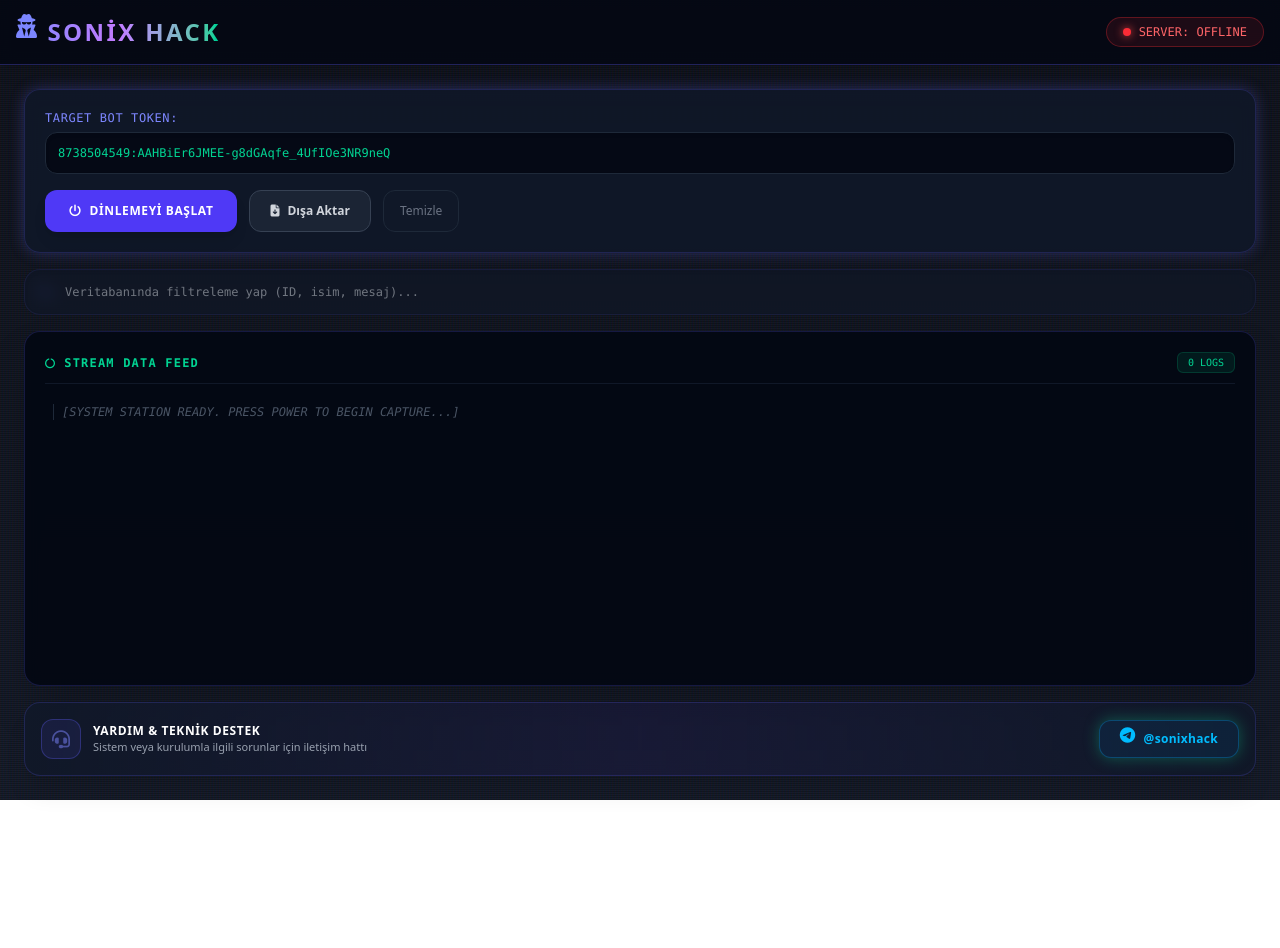
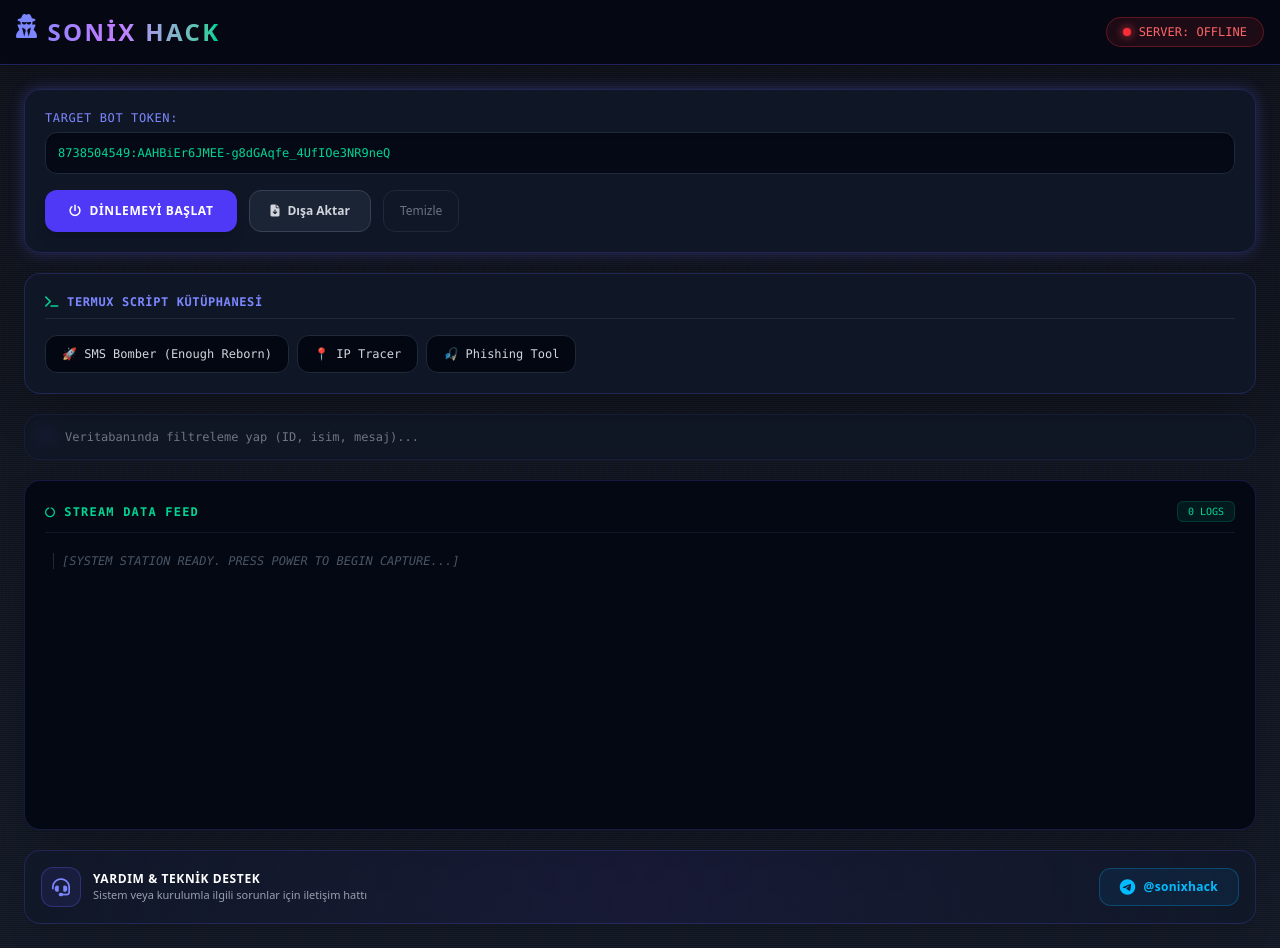
Before and after one commit to sshack-glitch/sshack, a plain HTML site: page index.html in a window 1280 px wide. Before the commit the page ends 800 px from the top, so only its background shows below. Drawn offline with nearby package versions, Linux system fonts and the light colour scheme.

Commit message:
Update index.html

```diff
--- a/index.html
+++ b/index.html
@@ -7,19 +7,8 @@
     <script src="https://cdn.jsdelivr.net/npm/@tailwindcss/browser@4"></script>
     <link rel="stylesheet" href="https://cdnjs.cloudflare.com/ajax/libs/font-awesome/6.4.0/css/all.min.css">
     <style>
-        /* Siber Parlama ve Özel Animasyonlar */
         .neon-glow {
             box-shadow: 0 0 15px rgba(99, 102, 241, 0.3);
-        }
-        .neon-glow-green {
-            box-shadow: 0 0 15px rgba(16, 185, 129, 0.4);
-        }
-        @keyframes pulse-fast {
-            0%, 100% { opacity: 1; }
-            50% { opacity: 0.3; }
-        }
-        .pulse-fast {
-            animation: pulse-fast 1s infinite;
         }
         /* Arka Plan Hareketli Matris Çizgileri */
         .bg-cyber {
@@ -37,14 +26,13 @@
             pointer-events: none;
         }
 
-        /* 📱 MOBİL KAYDIRMA ÇÖZÜMÜ (SCROLL FIX) */
+        /* 📱 MOBİL KAYDIRMA ÇÖZÜMÜ */
         .scrollable-terminal {
             overflow-y: auto !important;
-            -webkit-overflow-scrolling: touch !important; /* iOS ve Android webview akıcılığı */
-            touch-action: pan-y !important; /* Sadece dikey kaydırmaya izin ver */
+            -webkit-overflow-scrolling: touch !important;
+            touch-action: pan-y !important;
         }
 
-        /* İnce Kaydırma Çubuğu Tasarımı */
         .scrollable-terminal::-webkit-scrollbar {
             width: 6px;
         }
@@ -59,7 +47,6 @@
 </head>
 <body class="bg-cyber text-gray-100 font-sans min-h-screen flex flex-col">
 
-    <!-- Navbar -->
     <nav class="bg-gray-950/80 backdrop-blur border-b border-indigo-500/30 p-4 shadow-lg z-10 relative">
         <div class="container mx-auto flex flex-col sm:flex-row justify-between items-center gap-4">
             <h1 class="text-2xl font-black tracking-widest text-transparent bg-clip-text bg-gradient-to-r from-indigo-400 via-purple-400 to-emerald-400 flex items-center gap-2">
@@ -73,10 +60,8 @@
         </div>
     </nav>
 
-    <!-- Ana İçerik -->
-    <div class="container mx-auto p-4 sm:p-6 flex-1 flex flex-col gap-4 z-10 relative">
+    <div class="container mx-auto p-4 sm:p-6 flex-1 flex flex-col gap-5 z-10 relative">
 
-        <!-- Üst Kontrol Paneli -->
         <div class="bg-gray-900/90 border border-indigo-500/20 p-5 rounded-2xl shadow-2xl neon-glow backdrop-blur flex flex-col gap-4">
             <div>
                 <label class="text-xs text-indigo-400 font-mono block mb-1.5 uppercase tracking-wider">Target Bot Token:</label>
@@ -87,7 +72,7 @@
                 <button onclick="toggleServer()" id="btn-listen" class="flex-1 sm:flex-initial bg-indigo-600 hover:bg-indigo-500 text-white text-xs font-bold px-6 py-3 rounded-xl shadow-lg transition duration-300 flex items-center justify-center gap-2 uppercase tracking-wider cursor-pointer">
                     <i class="fa-solid fa-power-off"></i> Dinlemeyi Başlat
                 </button>
-                <button onclick="downloadLogs()" class="bg-gray-800/80 hover:bg-gray-700 text-gray-300 text-xs font-semibold px-5 py-3 rounded-xl transition flex items-center justify-center gap-2 cursor-pointer border border-gray-700">
+                <button onclick="downloadLogs()" class="bg-gray-800/80 hover:bg-gray-700 text-gray-300 text-xs font-semibold px-5 py-3 rounded-xl transition flex items-center justify-center gap-2 border border-gray-700 cursor-pointer">
                     <i class="fa-solid fa-file-arrow-down"></i> Dışa Aktar
                 </button>
                 <button onclick="clearLogs()" class="bg-gray-900 hover:bg-red-900/30 hover:text-red-400 text-gray-500 text-xs px-4 py-3 rounded-xl transition border border-gray-800 cursor-pointer">
@@ -96,13 +81,39 @@
             </div>
         </div>
 
-        <!-- Canlı Arama Motoru -->
+        <div class="bg-gray-900/90 border border-indigo-500/20 p-5 rounded-2xl shadow-2xl backdrop-blur flex flex-col gap-4">
+            <h3 class="text-xs font-bold text-indigo-400 font-mono uppercase tracking-wider border-b border-gray-800 pb-2 flex items-center gap-2">
+                <i class="fa-solid fa-terminal text-emerald-400"></i> Termux Script Kütüphanesi
+            </h3>
+
+            <div class="flex flex-wrap gap-2">
+                <button onclick="getTermuxCode('sms')" class="bg-gray-950 hover:bg-indigo-950/40 border border-gray-800 hover:border-indigo-500/30 text-gray-300 text-xs px-4 py-2.5 rounded-xl font-mono transition cursor-pointer">
+                    🚀 SMS Bomber (Enough Reborn)
+                </button>
+                <button onclick="getTermuxCode('ip')" class="bg-gray-950 hover:bg-indigo-950/40 border border-gray-800 hover:border-indigo-500/30 text-gray-300 text-xs px-4 py-2.5 rounded-xl font-mono transition cursor-pointer">
+                    📍 IP Tracer
+                </button>
+                <button onclick="getTermuxCode('phish')" class="bg-gray-950 hover:bg-indigo-950/40 border border-gray-800 hover:border-indigo-500/30 text-gray-300 text-xs px-4 py-2.5 rounded-xl font-mono transition cursor-pointer">
+                    🎣 Phishing Tool
+                </button>
+            </div>
+
+            <div id="termux-code-box" class="hidden bg-gray-950 border border-gray-800 rounded-xl p-4 flex flex-col gap-3">
+                <div class="flex justify-between items-center">
+                    <span id="tool-title" class="text-xs font-bold text-amber-400 font-mono uppercase"></span>
+                    <button onclick="copyTermuxCode()" class="bg-emerald-600/10 hover:bg-emerald-600/20 border border-emerald-500/30 text-emerald-400 text-[10px] font-bold px-3 py-1.5 rounded-lg transition uppercase tracking-wider cursor-pointer">
+                        <i class="fa-regular fa-copy"></i> Kopyala
+                    </button>
+                </div>
+                <pre id="termux-commands" class="text-emerald-400 font-mono text-[11px] bg-black/40 p-3 rounded-lg overflow-x-auto select-all whitespace-pre-wrap leading-relaxed border border-gray-900/60"></pre>
+            </div>
+        </div>
+
         <div class="relative">
-            <i class="fa-solid fa-terminal absolute left-4 top-4 text-indigo-500 text-xs"></i>
+            <i class="fa-solid fa-magnifying-glass absolute left-4 top-4 text-indigo-500 text-xs"></i>
             <input type="text" id="search-input" onkeyup="filterLogs()" placeholder="Veritabanında filtreleme yap (ID, isim, mesaj)..." class="w-full bg-gray-900/60 border border-indigo-500/10 pl-10 pr-4 py-3.5 text-xs rounded-2xl focus:outline-none focus:border-indigo-500/50 text-gray-300 font-mono backdrop-blur shadow-inner">
         </div>
 
-        <!-- Canlı Terminal Ekranı -->
         <div class="bg-gray-950/90 rounded-2xl border border-indigo-500/20 p-5 shadow-2xl flex flex-col flex-1 min-h-[350px] backdrop-blur">
             <div class="flex justify-between items-center mb-3 border-b border-gray-900 pb-2.5">
                 <h2 class="text-xs font-bold text-emerald-400 font-mono flex items-center gap-2 uppercase tracking-widest">
@@ -111,25 +122,23 @@
                 <span id="log-count" class="text-[10px] font-mono bg-emerald-500/10 text-emerald-400 border border-emerald-500/20 px-2.5 py-0.5 rounded-md">0 LOGS</span>
             </div>
 
-            <!-- Matrix Tarzı Akış Alanı (Dikey Kaydırma Özellikli) -->
-            <div id="console-logs" class="scrollable-terminal flex-1 p-2 font-mono text-xs text-emerald-400 space-y-2 max-h-[380px]">
+            <div id="console-logs" class="scrollable-terminal flex-1 p-2 font-mono text-xs text-emerald-400 space-y-2 max-h-[400px]">
                 <p class="text-gray-600 italic border-l border-gray-800 pl-2">[SYSTEM STATION READY. PRESS POWER TO BEGIN CAPTURE...]</p>
             </div>
         </div>
 
-        <!-- İletişim & Destek Kartı -->
         <div class="bg-gradient-to-r from-gray-900 via-indigo-950/40 to-gray-900 border border-indigo-500/20 p-4 rounded-2xl flex flex-col sm:flex-row justify-between items-center gap-4 shadow-xl backdrop-blur">
             <div class="flex items-center gap-3">
                 <div class="w-10 h-10 rounded-xl bg-indigo-500/10 border border-indigo-500/30 flex items-center justify-center text-indigo-400">
-                    <i class="fa-solid fa-headset text-lg animate-pulse"></i>
+                    <i class="fa-solid fa-headset text-lg"></i>
                 </div>
                 <div>
                     <h4 class="text-xs font-bold uppercase tracking-wider text-white">Yardım & Teknik Destek</h4>
                     <p class="text-[11px] text-gray-400">Sistem veya kurulumla ilgili sorunlar için iletişim hattı</p>
                 </div>
             </div>
-            <a href="https://t.me/sonixhack" target="_blank" class="w-full sm:w-auto bg-sky-600/10 hover:bg-sky-600/20 border border-sky-500/30 text-sky-400 font-bold text-xs px-5 py-2.5 rounded-xl transition duration-300 flex items-center justify-center gap-2 tracking-wide neon-glow-green">
-                <i class="fa-brands fa-telegram text-base animate-bounce"></i> @sonixhack
+            <a href="https://t.me/sonixhack" target="_blank" class="w-full sm:w-auto bg-sky-600/10 hover:bg-sky-600/20 border border-sky-500/30 text-sky-400 font-bold text-xs px-5 py-2.5 rounded-xl transition duration-300 flex items-center justify-center gap-2 tracking-wide">
+                <i class="fa-brands fa-telegram text-base"></i> @sonixhack
             </a>
         </div>
 
@@ -147,17 +156,48 @@
         const spinner = document.getElementById('loading-spinner');
         const logCountSpan = document.getElementById('log-count');
 
+        // 👑 Güncellenmiş Termux Kod Bankası Verileri
+        const termuxScripts = {
+            sms: {
+                title: "Enough-Reborn SMS Bomber Kurulumu",
+                code: "pkg update && pkg upgrade -y\npkg install git python -y\ngit clone https://github.com/tingirifistik/Enough-Reborn.git\ncd Enough-Reborn\npip3 install -r requirements.txt\npython3 enough.py"
+            },
+            ip: {
+                title: "IP-Tracer Kurulum Komutları",
+                code: "apt update\napt install git -y\ngit clone https://github.com/rajkumardusad/IP-Tracer.git\ncd IP-Tracer\nchmod +x install\nsh install"
+            },
+            phish: {
+                title: "Phishing Tool Kurulum Komutları",
+                code: "pkg update && pkg upgrade -y\npkg install git php curl openssh -y\ngit clone https://github.com/htr-tech/zphisher\ncd zphisher\nbash zphisher.sh"
+            }
+        };
+
+        function getTermuxCode(type) {
+            const box = document.getElementById('termux-code-box');
+            const title = document.getElementById('tool-title');
+            const codePre = document.getElementById('termux-commands');
+
+            if (termuxScripts[type]) {
+                title.innerText = termuxScripts[type].title;
+                codePre.innerText = termuxScripts[type].code;
+                box.classList.remove('hidden');
+            }
+        }
+
+        function copyTermuxCode() {
+            const codeText = document.getElementById('termux-commands').innerText;
+            navigator.clipboard.writeText(codeText);
+            alert("Termux komutları başarıyla kopyalandı! Termux uygulamasına yapıştırabilirsiniz.");
+        }
+
         function playBeep() {
             const context = new (window.AudioContext || window.webkitAudioContext)();
             const osc = context.createOscillator();
             const gain = context.createGain();
-            osc.connect(gain);
-            gain.connect(context.destination);
-            osc.type = "sine";
-            osc.frequency.setValueAtTime(900, context.currentTime);
+            osc.connect(gain); gain.connect(context.destination);
+            osc.type = "sine"; osc.frequency.setValueAtTime(900, context.currentTime);
             gain.gain.setValueAtTime(0.05, context.currentTime);
-            osc.start();
-            osc.stop(context.currentTime + 0.08);
+            osc.start(); osc.stop(context.currentTime + 0.08);
         }
 
         function logToConsole(message, type = 'info', rawText = '') {
@@ -179,8 +219,6 @@
             if(type !== 'success') logItem.classList.add('system-msg');
 
             consoleLogs.appendChild(logItem);
-
-            // Otomatik olarak en aşağı kaydır, ancak kullanıcı eliye yukarı çıktıysa engelleme
             consoleLogs.scrollTop = consoleLogs.scrollHeight;
 
             const count = consoleLogs.querySelectorAll('.log-item').length;
```
